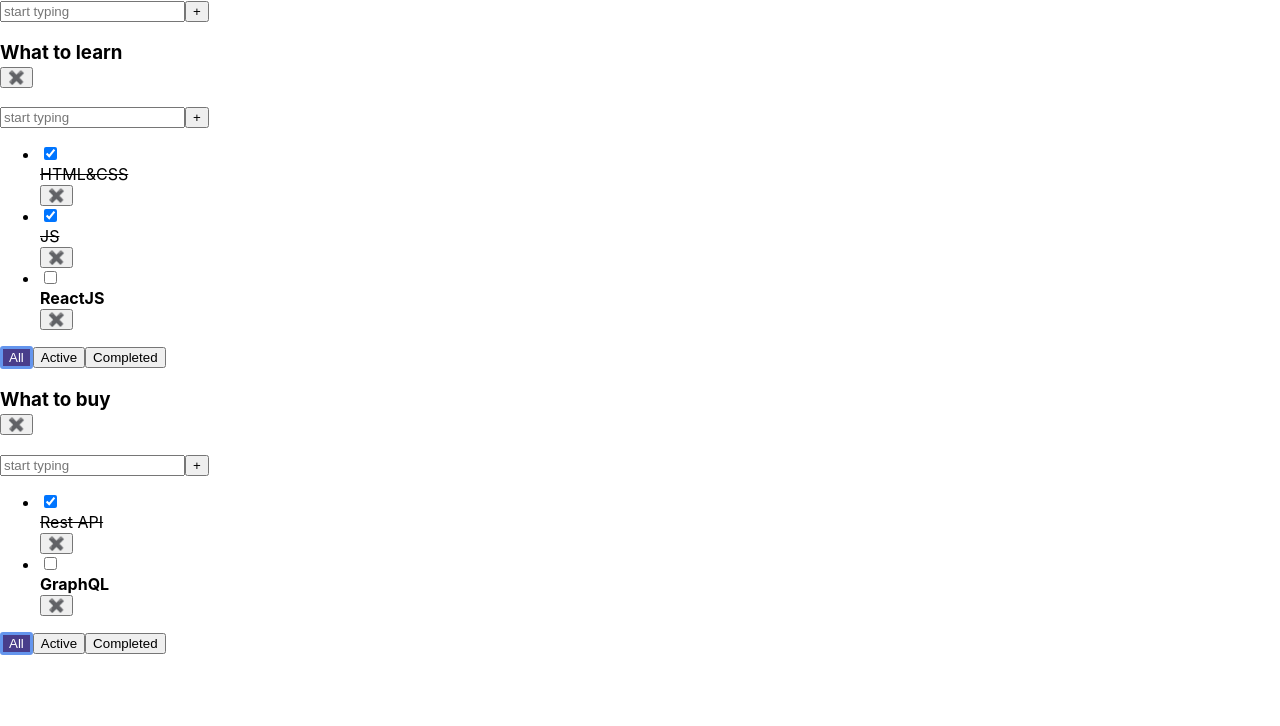
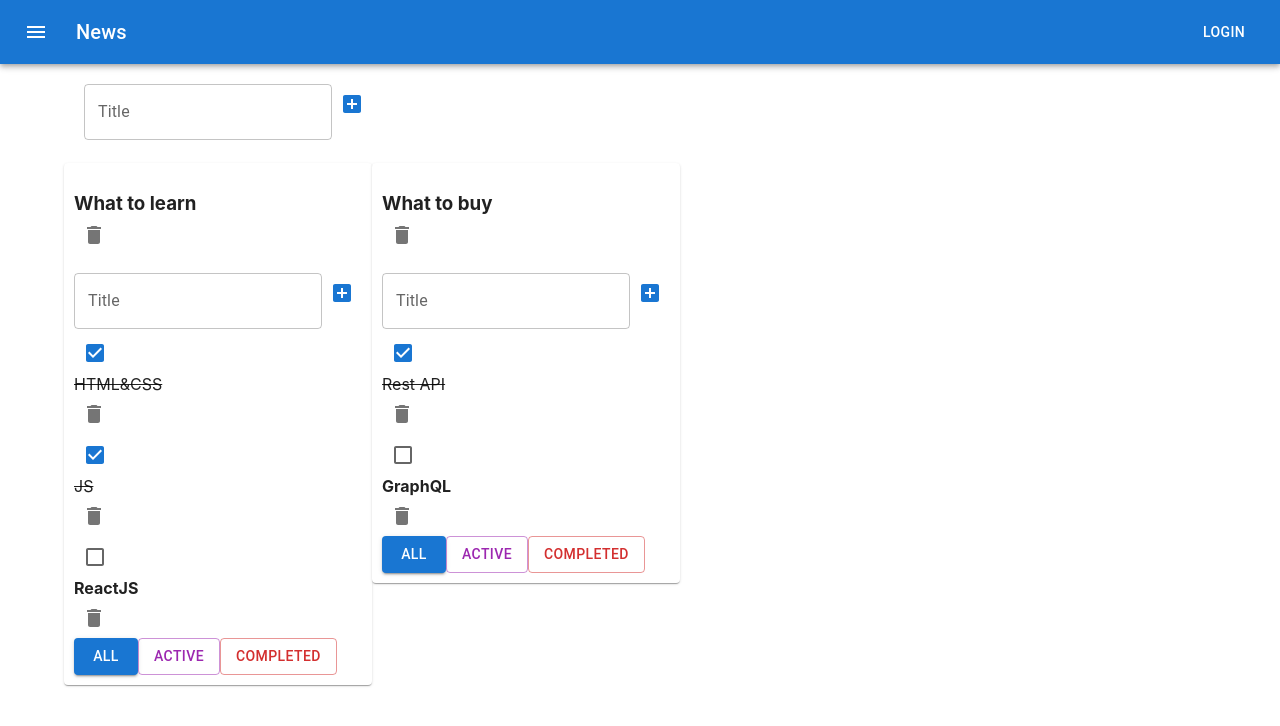
Before and after one commit to vaxich/todolist_on_lessons, a React (Create React App) app: page / in a window 1280 px wide. Shown: the top 726 px of the page. Built offline with nearby package versions, Linux system fonts and the light colour scheme.

Commit message:
done 7 lesson

```diff
--- a/package.json
+++ b/package.json
@@ -3,6 +3,10 @@
   "version": "0.1.0",
   "private": true,
   "dependencies": {
+    "@emotion/react": "^11.11.1",
+    "@emotion/styled": "^11.11.0",
+    "@mui/icons-material": "^5.14.19",
+    "@mui/material": "^5.14.20",
     "@testing-library/jest-dom": "^5.14.1",
     "@testing-library/react": "^13.0.0",
     "@testing-library/user-event": "^13.2.1",
--- a/src/AddItemForm.tsx
+++ b/src/AddItemForm.tsx
@@ -1,3 +1,7 @@
+import { AddBox } from '@mui/icons-material';
+import Button from '@mui/material/Button/Button';
+import IconButton from '@mui/material/IconButton/IconButton';
+import TextField from '@mui/material/TextField/TextField';
 import React, { ChangeEvent, useState, KeyboardEvent } from 'react'
 
 
@@ -5,9 +9,16 @@ export type AddItemFormPropsType = {
     addItem: (title: string) => void
 }
 
+let styleButton = {
+    maxWidth: '38px',
+    maxHeight: '38px',
+    minWidth: '38px',
+    minHeight: '38px'
+}
+
 export const AddItemForm = (props: AddItemFormPropsType) => {
     let [title, setTitle] = useState("");
-    let [error, setError] = useState(false);
+    let [error, setError] = useState(true);
 
     const addTaksHandler = () => {
         let trimmedTitle = title.trim();
@@ -32,14 +43,21 @@ export const AddItemForm = (props: AddItemFormPropsType) => {
     }
     return (
         <div>
-            <input
+
+            <TextField
                 onChange={onChangeHanler}
                 onKeyDown={onKeyDownHandler}
                 value={title}
                 placeholder='start typing'
-                className={error ? "input-error" : ""}
-            />
-            <button onClick={addTaksHandler}>+</button>
+                id="outlined-basic"
+                label="Title"
+                helperText={error}
+                variant="outlined" />
+
+            <IconButton color={'primary'} onClick={addTaksHandler}>
+                <AddBox />
+            </IconButton>
+
         </div>
 
     )
--- a/src/App.tsx
+++ b/src/App.tsx
@@ -3,6 +3,10 @@ import './App.css'
 import Todolist, { TaskType } from './Todolist';
 import { v1 } from 'uuid';
 import { AddItemForm } from './AddItemForm';
+import ButtonAppBar from './ButtonAppBar';
+import Container from '@mui/material/Container/Container';
+import Grid from '@mui/material/Grid/Grid';
+import Paper from '@mui/material/Paper/Paper';
 
 
 export type FilterValuesType = "All" | "Active" | "Completed";
@@ -127,7 +131,13 @@ function App() {
 
   return (
     <div className='App'>
-      <AddItemForm addItem={addTodolist}/>
+      <ButtonAppBar />
+      <Container fixed>
+        <Grid container  style={{padding: '20px'}}>
+          <AddItemForm addItem={addTodolist} />
+        </Grid>
+        <Grid container>
+
             {todolists.map(tl => {
               let allTodolistTasks = tasks[tl.id] // здесь храним отфильтрованные таски
               let tasksForTodolist = allTodolistTasks// ??????
@@ -139,6 +149,8 @@ function App() {
                 tasksForTodolist = allTodolistTasks.filter(task => task.isDone === true)
               }
               return (
+                <Grid item>
+                  <Paper style={{padding: '10px'}}>
                 <Todolist
                   key={tl.id}
                   todolistId={tl.id}
@@ -150,13 +162,16 @@ function App() {
                   addTask={addTask}
                   changeTaskStatus={changeTaskStatus}
                   removeTodolist={removeTodolist}
-            addTodolist = {addTodolist}
+                  addTodolist={addTodolist}
                 />
+                </Paper>
+                </Grid>
               )
             })}
 
+        </Grid>
 
-
+      </Container>
     </div>
   )
 }
--- /dev/null
+++ b/src/ButtonAppBar.tsx
@@ -0,0 +1,32 @@
+import * as React from 'react';
+import AppBar from '@mui/material/AppBar';
+import Box from '@mui/material/Box';
+import Toolbar from '@mui/material/Toolbar';
+import Typography from '@mui/material/Typography';
+import Button from '@mui/material/Button';
+import IconButton from '@mui/material/IconButton';
+import MenuIcon from '@mui/icons-material/Menu';
+
+export default function ButtonAppBar() {
+  return (
+    <Box sx={{ flexGrow: 1 }}>
+      <AppBar position="static">
+        <Toolbar>
+          <IconButton
+            size="large"
+            edge="start"
+            color="inherit"
+            aria-label="menu"
+            sx={{ mr: 2 }}
+          >
+            <MenuIcon />
+          </IconButton>
+          <Typography variant="h6" component="div" sx={{ flexGrow: 1 }}>
+            News
+          </Typography>
+          <Button color="inherit">Login</Button>
+        </Toolbar>
+      </AppBar>
+    </Box>
+  );
+}
--- a/src/EditableSpan.tsx
+++ b/src/EditableSpan.tsx
@@ -1,3 +1,4 @@
+import TextField from "@mui/material/TextField/TextField"
 import { ChangeEvent, useState } from "react"
 
 export type EditableSpanPropsType = {
@@ -31,7 +32,15 @@ export const EditableSpan = (props: EditableSpanPropsType) => {
         <div>
             {
                 editMode
-                    ? <input value={title} onChange={onChangeHanler} onBlur={activateViewMode} autoFocus/>
+                    ? <TextField
+                        id="outlined-basic"
+                        label="Outlined"
+                        variant="outlined"
+                        value={title}
+                        onChange={onChangeHanler}
+                        onBlur={activateViewMode}
+                        autoFocus
+                    />//<input value={title} onChange={onChangeHanler} onBlur={activateViewMode} autoFocus/>
                     : <span onDoubleClick={activateEditMode}>{props.value}</span>
             }
 
--- a/src/Todolist.tsx
+++ b/src/Todolist.tsx
@@ -2,7 +2,10 @@ import React, { ChangeEvent, useState, KeyboardEvent } from 'react'
 import { FilterValuesType } from './App'
 import { AddItemForm } from './AddItemForm'
 import { EditableSpan } from './EditableSpan'
-
+import IconButton from '@mui/material/IconButton/IconButton'
+import DeleteIcon from '@mui/icons-material/Delete';
+import Button from '@mui/material/Button/Button'
+import Checkbox from '@mui/material/Checkbox/Checkbox'
 
 type PropsType = {
   todolistId: string
@@ -14,7 +17,7 @@ type PropsType = {
   addTask: (todolistId: string, title: string) => void
   changeTaskStatus: (todolistId: string, taskId: string) => void
   removeTodolist: (todolistId: string) => void
-  addTodolist: (title: string)=> void
+  addTodolist: (title: string) => void
 
 }
 export type TaskType = {
@@ -47,34 +50,57 @@ function Todolist(props: PropsType) {
     const taskClass = task.isDone ? "task-is-done" : "task"
     return (
 
-      <li key={task.id} className={taskClass}>
-        <input
+      <div key={task.id} className={taskClass}>
+        {/* <input
           type='checkbox'
           checked={task.isDone}
           onChange={onChangeTaskStatusHandler}
+        /> */}
+        <Checkbox
+          checked={task.isDone}
+          onChange={onChangeTaskStatusHandler}
         />
-        <EditableSpan  value = {task.title} onChange={addTaksHandler}/>
-        <button onClick={removeaskHandler}>✖️</button>
-      </li>
+        <EditableSpan value={task.title} onChange={addTaksHandler} />
+        <IconButton aria-label="delete" onClick={removeaskHandler}>
+          <DeleteIcon />
+        </IconButton>
+        {/* <button onClick={removeaskHandler}>✖️</button> */}
+      </div>
     )
   })
     : <span>your task list is empty</span>
 
   return (
     <div>
-      <h3><EditableSpan  value = {props.title} onChange={props.addTodolist}/>
-        <button onClick={removeTodolist}>✖️</button>
+      <h3><EditableSpan value={props.title} onChange={props.addTodolist} />
+        <IconButton aria-label="delete" onClick={removeTodolist}>
+          <DeleteIcon />
+        </IconButton>
+        {/* <button onClick={removeTodolist}>✖️</button> */}
       </h3>
       <div>
-        <AddItemForm  addItem = {addTaksHandler}/>
+        <AddItemForm addItem={addTaksHandler} />
       </div>
-      <ul>
+      <div>
         {taskList}
-      </ul>
+      </div>
       <div>
-        <button className={props.filter === "All" ? "btn-filter-active" : undefined} onClick={() => onChangeFiltetHandler(props.todolistId, "All")}>All</button>
-        <button className={props.filter === "Active" ? "btn-filter-active" : undefined} onClick={() => onChangeFiltetHandler(props.todolistId, "Active")}>Active</button>
-        <button className={props.filter === "Completed" ? "btn-filter-active" : undefined} onClick={() => onChangeFiltetHandler(props.todolistId, "Completed")}>Completed</button>
+        <Button
+
+          color='primary'
+          variant={props.filter === "All" ? "contained" : "outlined"}
+          onClick={() => onChangeFiltetHandler(props.todolistId, "All")}>All
+        </Button>
+        <Button
+          color='secondary'
+          variant={props.filter === "Active" ? "contained" : "outlined"}
+          onClick={() => onChangeFiltetHandler(props.todolistId, "Active")}>Active
+        </Button>
+        <Button
+          color='error'
+          variant={props.filter === "Completed" ? "contained" : "outlined"}
+          onClick={() => onChangeFiltetHandler(props.todolistId, "Completed")}>Completed
+        </Button>
       </div>
     </div>
   )
```
Also changed, not shown: 1 other file (tests, documents, lock files or other folders). Lines whose indentation alone changed are shown as unchanged.
